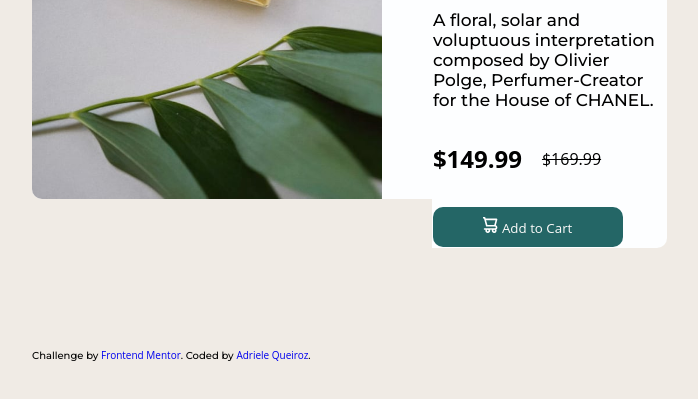
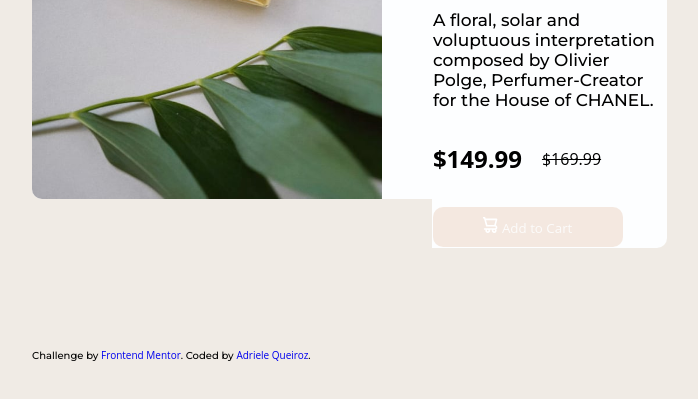
Before and after one commit to adriele-queiroz/desing-product, a plain HTML site: page index.html in a window 1280 px wide. In both pictures the pointer is over the button "Add to Cart". Shown: the part 515-914 px from the top of the page, without its empty margins (418-1116 px from the left). Drawn offline with Linux system fonts and the light colour scheme.

Commit message:
Add files via upload

```diff
--- a/style.css
+++ b/style.css
@@ -22,7 +22,6 @@ body {
     align-content: flex-start;
     margin-bottom: 100px;
     border-top: 0.12px
-
     }
 
 .conteudo-principal {
@@ -30,9 +29,8 @@ body {
     align-items: center;
     align-content: flex-start;
     justify-content: space-around;
+}
 
-
-}
 .conteudo-principal-escrito {
     display: flex;
     flex-direction: column;
@@ -46,13 +44,14 @@ body {
     background-color: rgb(253, 254, 255);
     font-family: 'Montserrat';
     font-weight: 500;
+}
 
-}
 .conteudo-principal-escrito-titulo{
     font-family: 'Montserrat';
     font-weight: 500;
     font-size: 30px;
 }
+
 .conteudo-principal-escrito-subtitulo {
     font-family: 'Montserrat';
     font-weight: 700;
@@ -70,16 +69,17 @@ body {
     flex-direction: row;
     align-items: center;
     gap: 20px;
+}
 
-}
 .valor {
     font-family: 'Montserrat';
     font-weight: 500;
+}
 
-}
 .valor-int {
     text-decoration: line-through;
 }
+
 .botao {
     background-color: rgb(36, 102, 102);
     width: 190px;
@@ -89,6 +89,11 @@ body {
     font-size:'Montserrat';
     color: #fcfbfa;
 }
+
+.botao:hover {
+    background-color: rgba(236, 214, 196, 0.53);
+}
+
 .conteudo-imagem {
     width: 400px;
     padding-right: 50px;
@@ -96,8 +101,8 @@ body {
     border-top-left-radius: 10px;
     border-bottom-left-radius: 10px;
     background-color: rgb(253, 254, 255);
+}
 
-}
 .rodape {
     font-family:'Montserrat' ;
     font-size: 10px;
```
